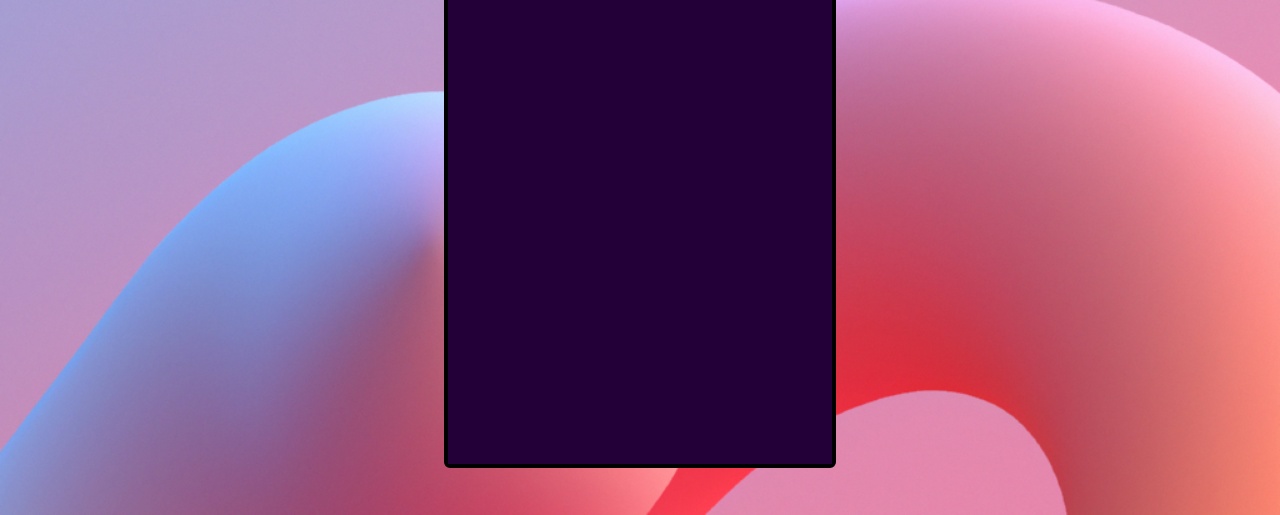
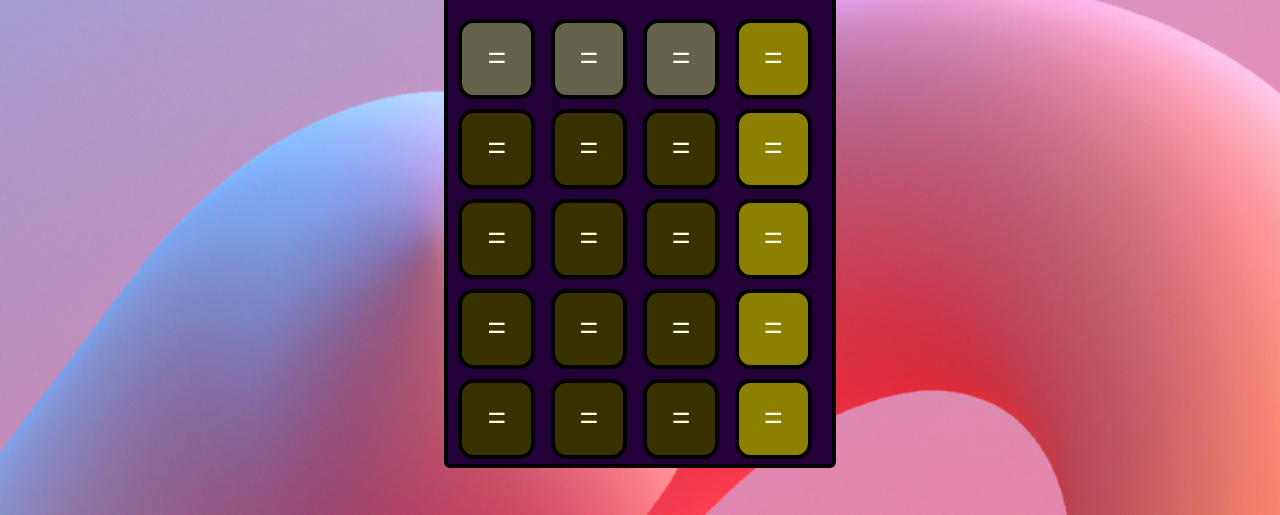
Before and after one commit to ebaybasics/odinCalc, a plain HTML site: page index.html in a window 1280 px wide. Shown: the part 285-800 px from the top of the page. Drawn offline with Linux system fonts and the light colour scheme.

Commit message:
Add styling and buttons to calc

```diff
--- a/index.html
+++ b/index.html
@@ -2,7 +2,7 @@
 <html lang="en">
 <head>
     <meta charset="UTF-8">
-    <meta name="viewport" content="width=, initial-scale=1.0">
+
     <link rel="stylesheet" href="style.css">
     <title>Calculator</title>
 </head>
--- a/script.js
+++ b/script.js
@@ -0,0 +1,38 @@
+const buttonContainer = document.querySelector('.calc-bottom');
+const numDisp = document.querySelector('.num-disp');
+
+
+
+
+
+const rowGen = (rowCount) => {
+    for (let i=0; i<rowCount; i++) {
+        const buttonRow = document.createElement('div');
+        buttonRow.classList.add('button-row');
+        buttonContainer.appendChild(buttonRow);
+    };
+};
+
+// Remember: Must run rowGen() first
+const buttonGen = (buttonCount, classType='calc-button') => {
+    const buttonRows = document.querySelectorAll('.button-row');
+    buttonRows.forEach((buttonRow, row) => {
+        for (let i=0; i<buttonCount; i++) {
+            const newButton = document.createElement('button');
+            // Special Case for styling top row:
+            if (row == 0) newButton.classList.add('calc-button-top-row');
+            // Special Case for styling last column:
+            if (i == buttonCount-1) newButton.classList.add('calc-button-last-col');
+            newButton.classList.add(classType);
+            newButton.textContent = '='
+            buttonRow.appendChild(newButton);
+            console.log(buttonRow)
+
+        }
+
+    });
+
+};
+
+rowGen(5);
+buttonGen(4);
--- a/style.css
+++ b/style.css
@@ -4,6 +4,8 @@
     /* background-color: #e6bcff; */
     margin: 0;
     padding: 0;
+    font-family: 'Roboto Mono', monospace;
+
 
  }
 
@@ -75,11 +77,22 @@ a:hover {
     height: 20vh;
     width: 30vw;
     background-color: #af9bbb;
+    font-size: 2rem;
 
     display:flex;
     justify-content: flex-end;
-    align-items: center;
+    align-items: flex-end;
     text-overflow: hidden;
+
+}
+
+
+.num-disp {
+
+
+    margin-right: 10px;
+
+    overflow-x: scroll;
 
 }
 
@@ -87,17 +100,38 @@ a:hover {
     height: 60vh;
     width: 30vw;
     background-color: #230037;
+    display: flex;
+    flex-direction: column;
+    justify-content: flex-end;
+    align-items: flex-end;
 }
 
-.num-disp {
-    font-family: 'Roboto Mono', monospace;
+.button-row {
+    margin: 5px;
+    width: 30vw;
+    display: flex;
+    justify-content: space-evenly;
+}
+.calc-button {
+    width: 6vw;
+    height: 10vh;
+    border-radius: 20%;
+    border: solid 4px black;
+    background-color: #373200;
+
+    text-align: center;
     font-size: 2rem;
-    margin-right: 10px;
-
-    /* overflow-x: scroll; */
-
+    font-weight: 200;
+    color: #fffde5;
 }
 
+.calc-button.calc-button-top-row{
+    background-color: #66634d;
+}
+
+.calc-button.calc-button-last-col {
+    background-color: #8d8000;
+}
 
 @media only screen and (min-device-width: 320px) and (max-device-width: 600px) {
 
@@ -112,6 +146,7 @@ a:hover {
     .calc-top {
         height: 20vh;
         width: 70vw;
+        font-size: 5rem;
 
     }
 
@@ -119,4 +154,13 @@ a:hover {
         height: 60vh;
         width: 70vw;
     }
+
+    .button-row {
+        width: 70vw;
+    }
+    .calc-button {
+        width: 15vw;
+        height: 11vh;
+        font-size: 5rem;
+    }
 }
```
